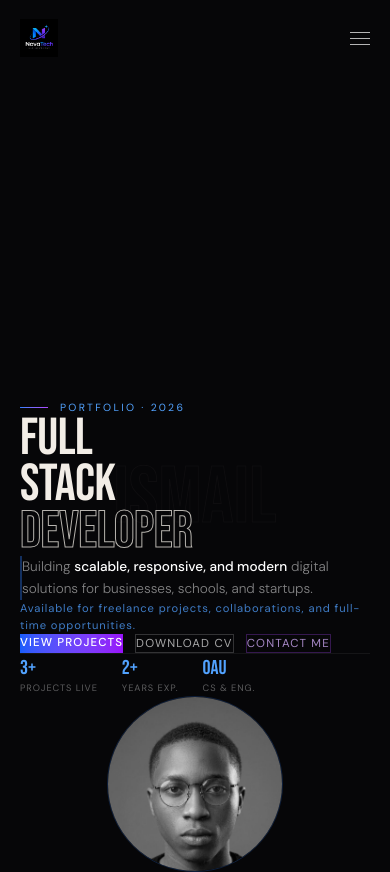
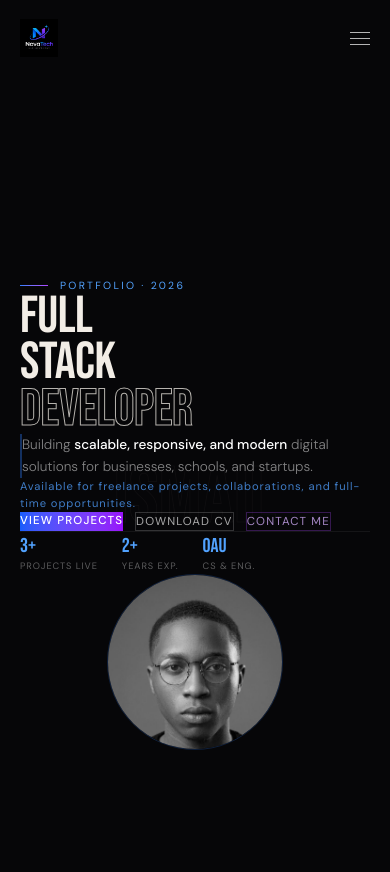
Before and after one commit to Olamide091/My-Portfolio, a Next.js app: page / in a window 390 px wide. Shown: the top 872 px of the page. Built offline with nearby package versions, Linux system fonts and the light colour scheme.

Commit message:
Fix mobile hero spacing

```diff
--- a/app/page.tsx
+++ b/app/page.tsx
@@ -55,8 +55,8 @@ export default function Home() {
       <PageTransition>
 
         {/* ── HERO ────────────────────────────────── */}
-        <section className="relative min-h-screen flex flex-col justify-end overflow-hidden"
-          style={{ paddingTop: "var(--nav-h)", paddingLeft: "var(--px)", paddingRight: "var(--px)", paddingBottom: "clamp(3rem,6vw,5rem)" }}>
+   <section className="relative min-h-screen flex flex-col justify-center md:justify-end overflow-hidden"
+          style={{ paddingTop: "clamp(5rem,8vw,7rem)", paddingLeft: "var(--px)", paddingRight: "var(--px)", paddingBottom: "clamp(3rem,6vw,5rem)" }}>
 
           {/* Ghost bg text */}
           <div className="absolute top-1/2 left-1/2 -translate-x-1/2 -translate-y-1/2 font-bebas pointer-events-none select-none whitespace-nowrap"
```
